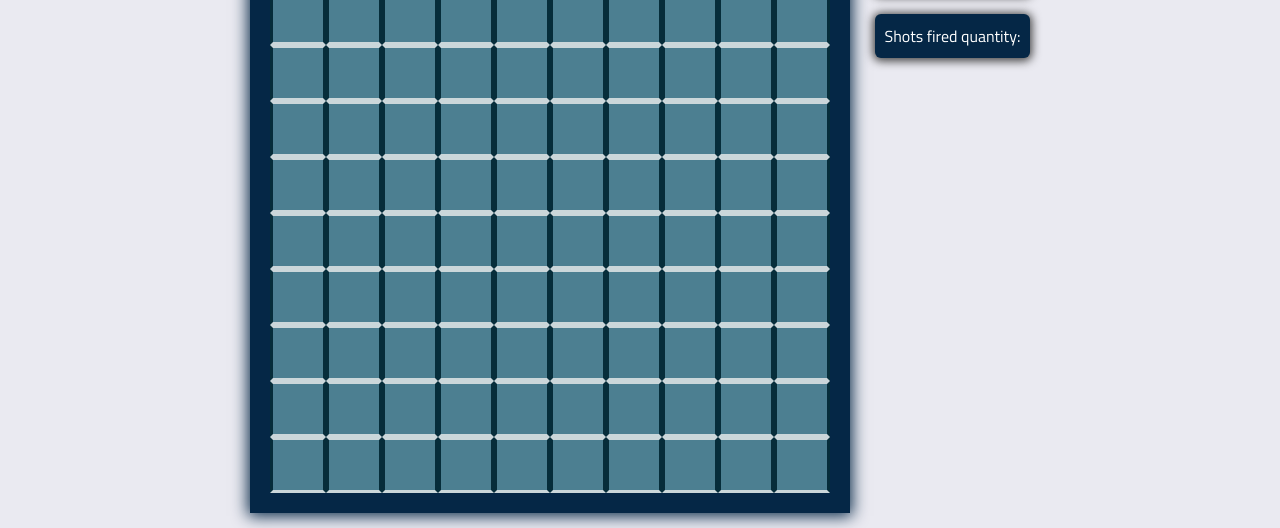
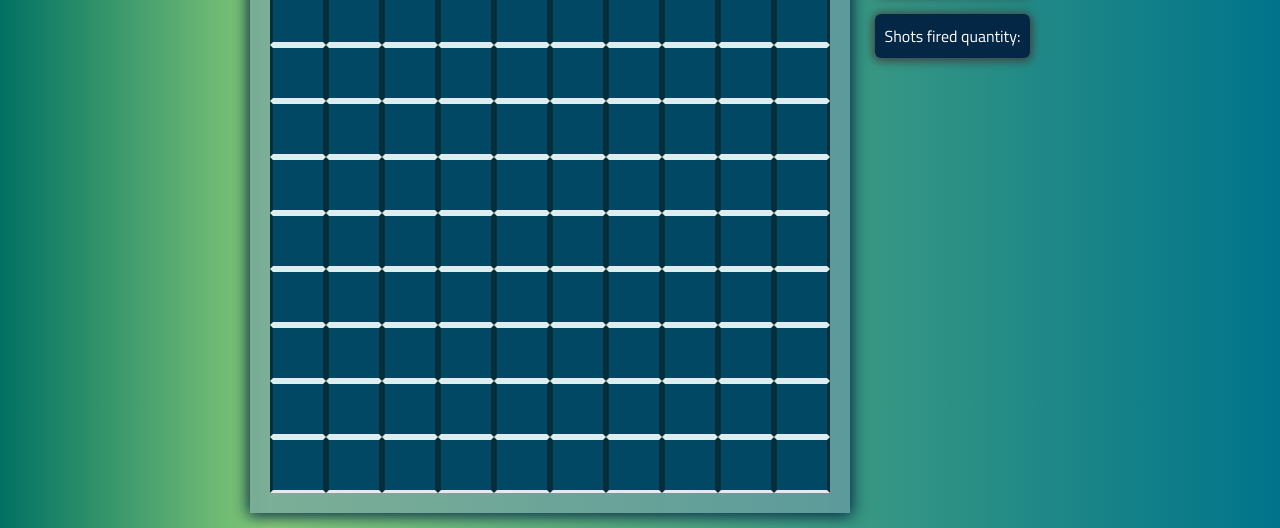
Before and after one commit to marlena-sliwinska/battleship, a website with bundled scripts: page index.html in a window 1280 px wide. Shown: the part 357-885 px from the top of the page. Built offline with nearby package versions, Linux system fonts and the light colour scheme.

Commit message:
styles updated

```diff
--- a/main.css
+++ b/main.css
@@ -1,17 +1,17 @@
 :root {
-  --basic-game-board-color: rgb(76, 127, 145);
-  --pressed-button-color: rgb(117, 156, 172);
+  --basic-game-board-color: #004864;
+  --pressed-button-color: rgb(129, 180, 187);
   --darker-border-color: rgb(6, 45, 58);
-  --brighter-border-color: rgb(203, 215, 218);
+  --brighter-border-color: rgb(225, 236, 238);
   --basic-text-color: #d7eae3ff;
   --color-button: #052746;
   --counter-board: #052746;
   --teal-blue: #517b85ff;
   --modal-board-color: #1b4349;
+  --game-border-color: rgba(117, 157, 172, 0.596);
   --field-size: 3.5rem;
   --field-border-width: 3px;
   --modal-width: 60vw;
-  --background-color: rgb(234, 234, 241);
   --game-padding: 20px;
   --game-panel-size: calc(
     10 * var(--field-size) + calc(2 * var(--game-padding))
@@ -20,9 +20,10 @@
 
 @media (max-width: 425px) {
   :root {
-    --field-size: 2.2rem;
+    --field-size: 1.9rem;
     --modal-width: 100vw;
     --field-border-width: 2px;
+    --game-panel-size: calc(10 * var(--field-size));
   }
 }
 
@@ -44,9 +45,13 @@
 html {
   font-family: "titillium";
   box-sizing: border-box;
-  background-color: var(--background-color);
+  background: linear-gradient(
+    90deg,
+    rgba(0, 113, 99, 1) 0%,
+    rgba(135, 203, 120, 1) 21%,
+    rgba(0, 116, 139, 1) 100%
+  );
 }
-
 *,
 *:before,
 *:after,
@@ -120,7 +125,7 @@ body {
   justify-content: center;
   align-content: center;
   height: var(--game-panel-size);
-  background-color: var(--counter-board);
+  background-color: var(--game-border-color);
   box-shadow: 0 1px 15px 2px var(--counter-board);
   margin-bottom: 15px;
 }
```
Also changed, not shown: index.html (+2 -0 lines).
